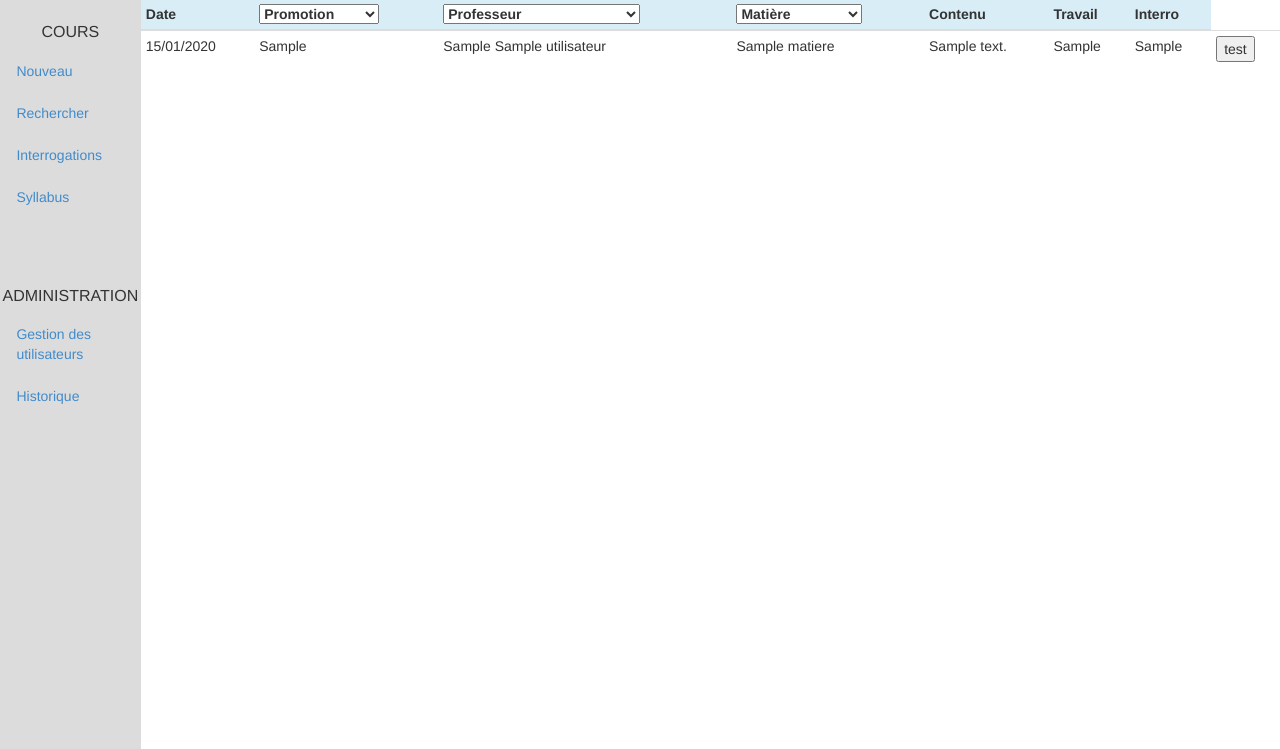
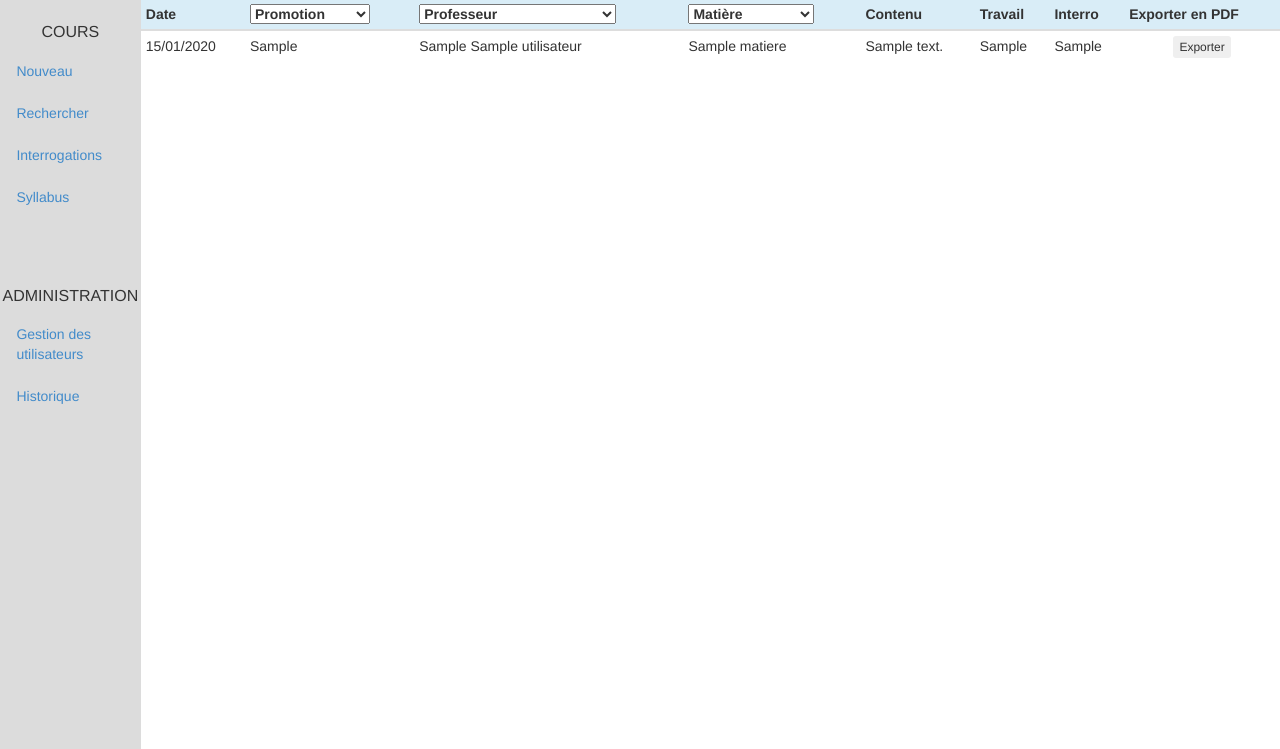
Before and after one commit to Eligiuss/CTE, a PHP site: page /search.php in a window 1280 px wide. Shown: the part 51-800 px from the top of the page. Run offline with PHP 8.4, Linux system fonts and the light colour scheme; the visitor is signed in with stand-in values (Sample User, id 1); tables that the repository leaves empty or names only in its code hold one stand-in row (values such as "Sample post").

Commit message:
Changements bouton export

```diff
--- a/search.php
+++ b/search.php
@@ -97,6 +97,9 @@ while ($info = $rs->fetch_object()) {
             </th>
             <th>
                 Interro
+            </th>
+            <th>
+                Exporter en PDF
             </th>
         </tr>
     </thead>
@@ -211,7 +214,7 @@ while ($info = $rs->fetch_object()) {
                         ' . $interro . '
                     </td>
                     <td>
-                        <form method="POST" action="CreationPdf.php"><input type="hidden" value="' . $info->IDcours . '" name="id_test" /><input type="submit" value="test"/></form>
+                        <form method="POST" action="CreationPdf.php"><input type="hidden" value="' . $info->IDcours . '" name="id_test" /><input class="btn btn-xs center-block" type="submit" value="Exporter"/></form>
                     </td>
                 </tr>';
 }
```
